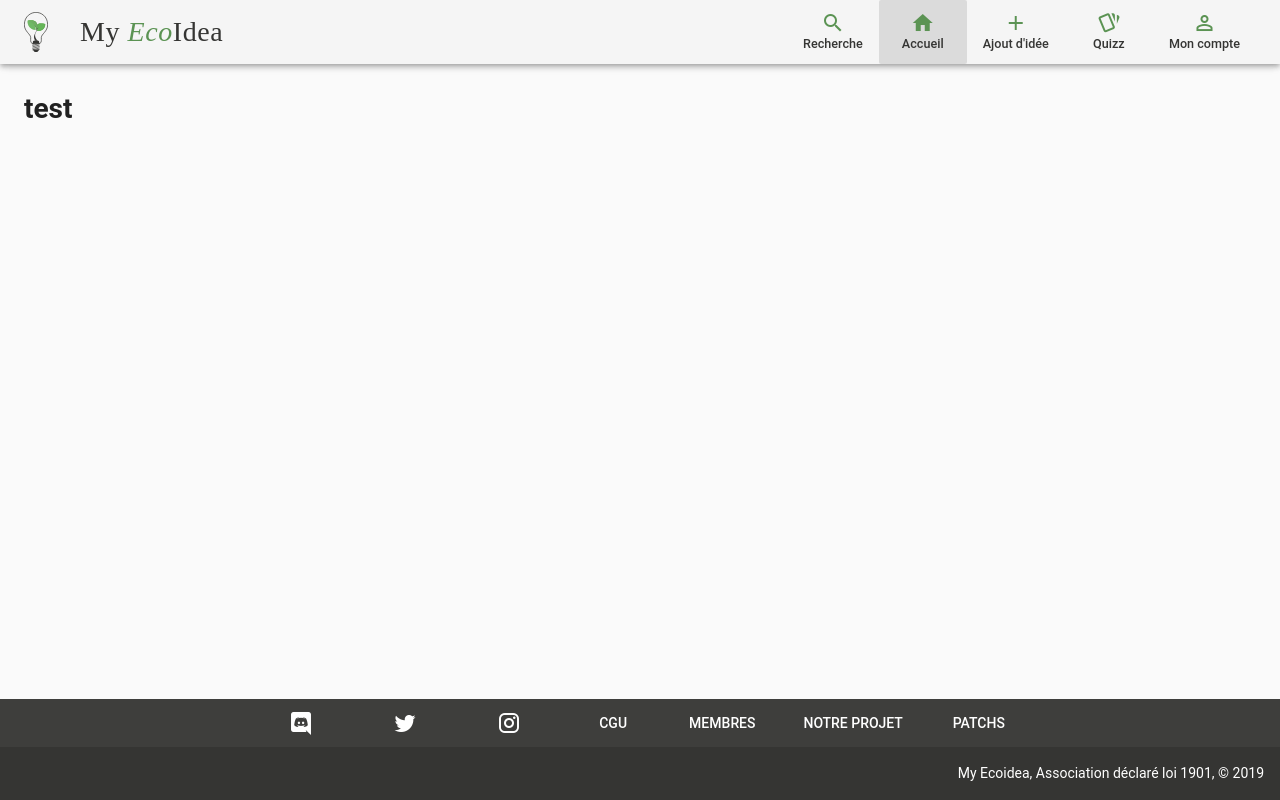
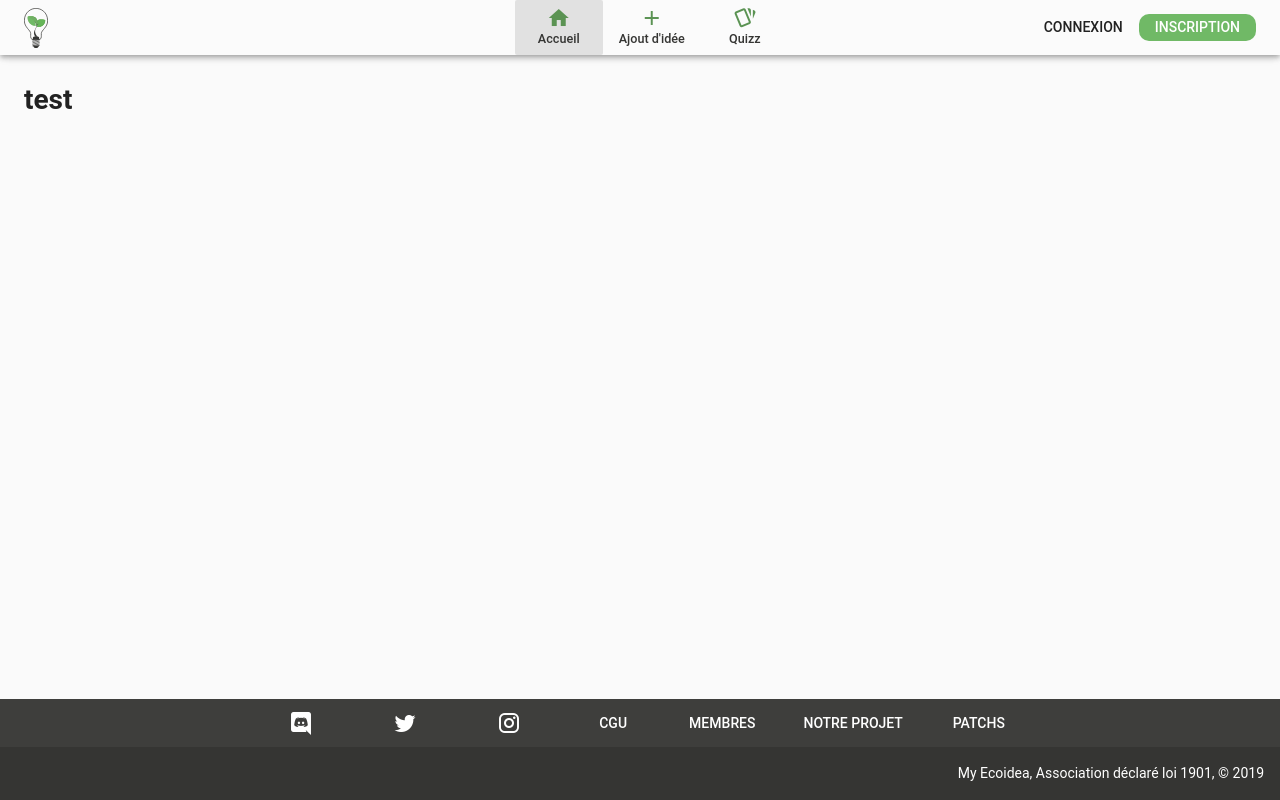
Before and after one commit to myecoidea/front-end, a Vue app: page / in a window 1280 px wide. Built offline with nearby package versions, Linux system fonts and the light colour scheme.

Commit message:
Header change style

```diff
--- a/src/components/header/header.css
+++ b/src/components/header/header.css
@@ -25,15 +25,21 @@
     font-size: .9em;
     text-transform: none;
 }
-.mei
+
+
+.header .auth
 {
-    font-family: 'Sriracha', cursive;
-    font-size: 2em !important;
-    font-weight: bold;
-    color: var(--B01);
+    position: absolute;
+    right: 24px;
 }
-.mei i { text-transform: none; color: var(--G05);}
-.v-toolbar
+.header .auth .login
 {
-    z-index: 1000;
+    height: 50% !important;
+    border-radius: 10px;
 }
+.auth .register
+{
+    background-color: var(--G02);
+    height: 50% !important;
+    border-radius: 10px;
+}
--- a/src/components/header/header.js
+++ b/src/components/header/header.js
@@ -4,7 +4,8 @@ export default {
   name: 'header',
   data: () => ({
     drawer: false,
-    expand: false
+    expand: false,
+    isLogin: false,
   }),
   components: {
     Profil
--- a/src/components/header/header.vue
+++ b/src/components/header/header.vue
@@ -1,35 +1,25 @@
 <template>
-<div>
-    <v-toolbar app ligth fixed>
-        <v-toolbar-side-icon><img src="@/assets/logo.svg" class="icon" height="40px"></v-toolbar-side-icon>
-        <v-toolbar-title class="mei">My <i>Eco</i>Idea</v-toolbar-title>
+<div class="header">
+    <v-toolbar ligth height="55" style="background-color: #fbfbfb !important;">
+        <a href="/"><img src="@/assets/logo.svg" class="icon" height="40px"></a>
         <v-spacer></v-spacer>
-        <v-toolbar-items  class="hidden-sm-and-down">
-            <v-layout justify-space-around >
-                <v-flex shrink>
-                    <v-expand-x-transition>
-                        <div v-show="expand" style="white-space: nowrap">
-                            <v-text-field placeholder="Rechercher" flat color="black" height="40px">
-                            </v-text-field>
-                        </div>
-                    </v-expand-x-transition>
-                </v-flex>
-            </v-layout>
-            <v-btn flat @click="expand = !expand">
-              <div class="icon"><span v-show="!expand">Recherche</span><v-icon>mdi-magnify</v-icon></div>
-            </v-btn>
+        <v-toolbar-items>
             <v-btn flat to="/">
                 <div class="icon"><span>Accueil</span><v-icon>home</v-icon></div>
             </v-btn>
-            <v-btn flat to="/share-idee">
+            <v-btn flat to="/idea/share-idee">
                 <div class="icon"><span >Ajout d'idée</span><v-icon>mdi-plus</v-icon></div>
             </v-btn>
             <v-btn flat to="quizz">
                 <div class="icon"><span >Quizz</span><v-icon>mdi-cards-outline</v-icon></div>
             </v-btn>
-            <v-btn flat @click="drawer = !drawer">
+            <v-btn flat @click="drawer = !drawer" v-if="isLogin == true">
                 <div class="icon"><span >Mon compte</span><v-icon>mdi-account-outline</v-icon></div>
             </v-btn>
+        </v-toolbar-items>
+        <v-spacer></v-spacer>
+        <v-toolbar-items class="auth">
+            <v-btn flat class="login">Connexion</v-btn><v-btn flat dark class="register">Inscription</v-btn>
         </v-toolbar-items>
     </v-toolbar>
     <v-navigation-drawer permanent fixed right v-show="drawer">
```
